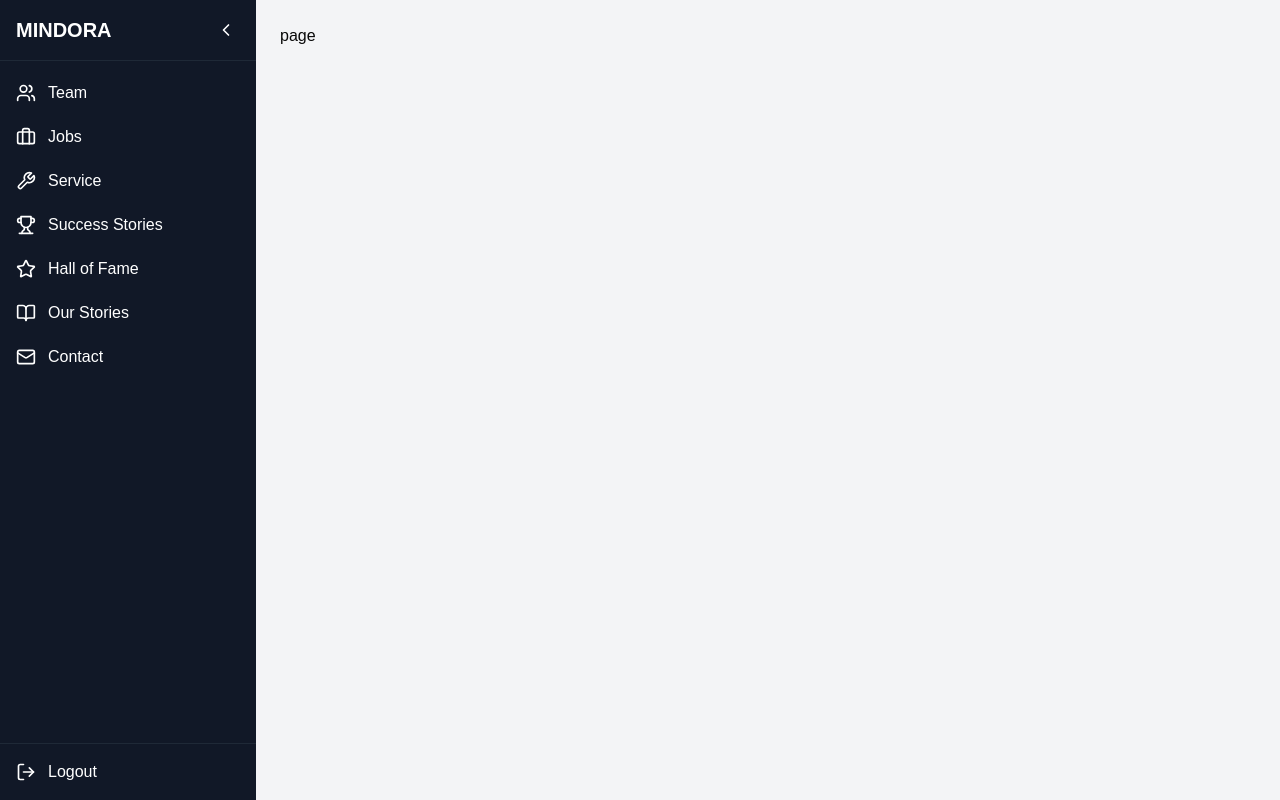
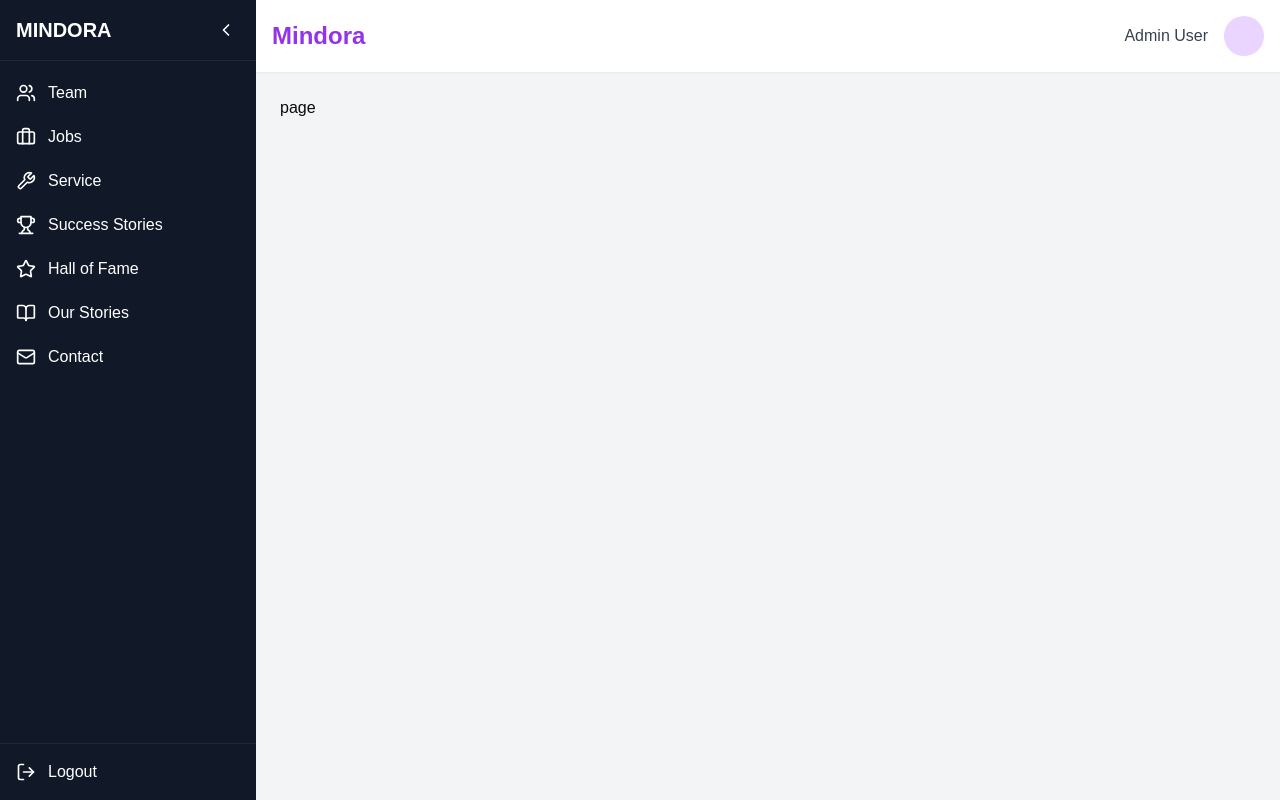
Before and after one commit to mindoraRwanda/mindora-website_v2, a Next.js app: page /success-stories in a window 1280 px wide. Built offline with nearby package versions, Linux system fonts and the light colour scheme.

Commit message:
Refactor dashboard layout to include header and improve structure

```diff
--- a/src/app/(ds)/layout.tsx
+++ b/src/app/(ds)/layout.tsx
@@ -1,3 +1,4 @@
+// app/dashboard/layout.tsx
 import Sidebar from '@/components/Sidebar';
 import { ReactNode } from 'react';
 
@@ -9,9 +10,16 @@ export default function DashboardLayout({ children }: DashboardLayoutProps) {
   return (
     <div className="flex">
       <Sidebar />
-      <main className="flex-1 p-6 bg-gray-100 min-h-screen">
-        {children}
-      </main>
+      <div className="flex-1 min-h-screen bg-gray-100">
+        <header className="bg-white shadow-sm p-4 flex items-center justify-between">
+          <h1 className="text-2xl font-bold text-purple-600">Mindora</h1>
+          <div className="flex items-center space-x-4">
+            <span className="text-gray-700">Admin User</span>
+            <div className="h-10 w-10 rounded-full bg-purple-200" />
+          </div>
+        </header>
+        <main className="p-6">{children}</main>
+      </div>
     </div>
   );
 }
```
